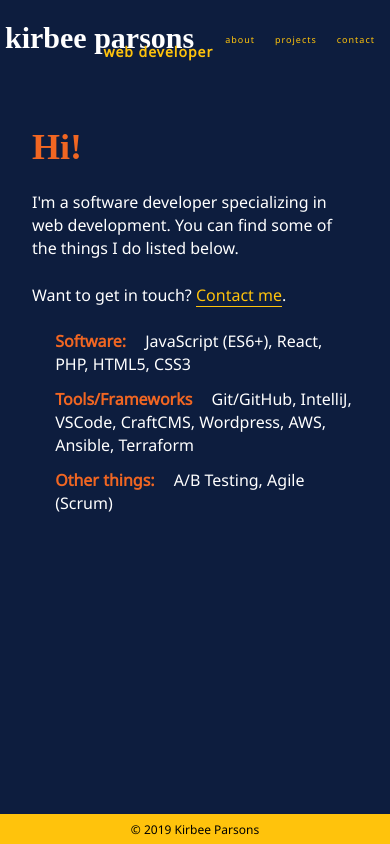
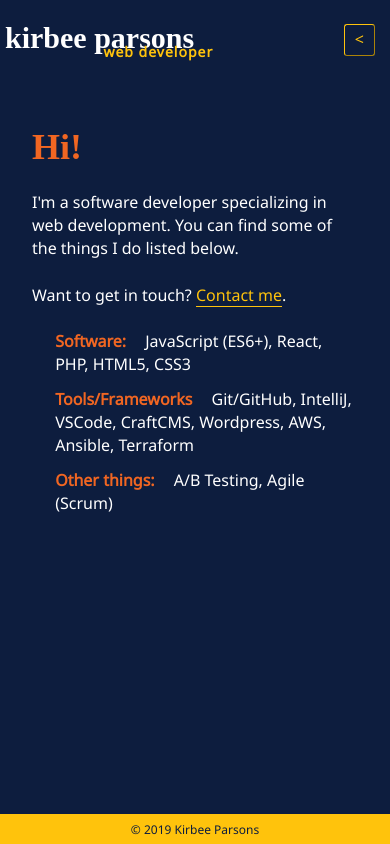
Before and after one commit to kirbee/kirbeep, a Gatsby site: page / in a window 390 px wide. Built offline with nearby package versions, Linux system fonts and the light colour scheme; Gatsby itself is replaced by a stand-in of ours; a web font is replaced by a local one.

Commit message:
add mobile nav

```diff
--- /dev/null
+++ b/src/components/MobileNav.js
@@ -0,0 +1,106 @@
+import React, { Component } from 'react';
+import { UndecoratedLink } from 'common/UndecoratedLink';
+import styled from 'styled-components';
+import PropTypes from 'prop-types';
+
+const Button = styled.button`
+  z-index: 3;
+  background-color: transparent;
+  border-radius: 3px;
+  border-width: 1px;
+  ${(p) =>
+    p.isOpen
+      ? 'color: #0d1d3e; border-color: #0d1d3e; transform: rotate(180deg);'
+      : 'color: #ffc30c; border-color: #ffc30c;'};
+  outline: none;
+  padding: 3px 10px;
+  margin-right: 10px;
+  transition: color 0.25s ease-in, transform 0.25s ease-in;
+`;
+
+const MobileDrawer = styled.div`
+  position: fixed;
+  top: 0;
+  right: -${(p) => p.width};
+  width: ${(p) => p.width};
+  background-color: #ffc30c;
+  ${(p) => (p.isOpen ? `transform: translateX(-${p.width});` : '')};
+  transition: transform 0.25s ease-in;
+  z-index: 2;
+  padding: 15px;
+  padding-top: 60px;
+  border-radius: 0 0 0 3px;
+`;
+
+const Overlay = styled.div`
+  position: fixed;
+  top: 0;
+  left: 0;
+  right: 0;
+  bottom: 0;
+  width: 100%;
+  height: 100%;
+  z-index: 1;
+  ${(p) => (p.isOpen ? '' : 'display: none;')};
+`;
+
+const MobileLink = styled(UndecoratedLink)`
+  color: #0d1d3e;
+  display: block;
+
+  &:hover {
+    text-decoration: underline;
+  }
+`;
+
+class MobileNav extends Component {
+  defaultProps = {
+    width: '300px'
+  };
+
+  propTypes = {
+    width: PropTypes.string,
+    links: PropTypes.arrayOf(
+      PropTypes.shape({
+        to: PropTypes.string.isRequired,
+        label: PropTypes.string.isRequired
+      })
+    ).isRequired,
+    className: PropTypes.string
+  };
+
+  state = {
+    isOpen: false
+  };
+
+  toggleOpen = () => {
+    this.setState((prevState) => ({
+      isOpen: !prevState.isOpen
+    }));
+  };
+
+  render = () => {
+    const { width, links, className } = this.props;
+    const { isOpen } = this.state;
+    return (
+      <>
+        <Button
+          onClick={this.toggleOpen}
+          zIndex={3}
+          isOpen={isOpen}
+          className={className}
+        >
+          {'<'}
+        </Button>
+        <MobileDrawer isOpen={isOpen} width={width}>
+          {links.map((link) => (
+            <MobileLink to={link.to}>{link.label}</MobileLink>
+          ))}
+        </MobileDrawer>
+        <Overlay onClick={this.toggleOpen} isOpen={isOpen} />
+      </>
+    );
+  };
+}
+
+export { MobileNav };
--- a/src/components/header.js
+++ b/src/components/header.js
@@ -3,6 +3,22 @@ import React from 'react';
 import styled from 'styled-components';
 import { H1 } from 'common/H1';
 import { UndecoratedLink } from 'common/UndecoratedLink';
+import { MobileNav } from 'components/MobileNav';
+
+const links = [
+  {
+    to: '/about',
+    label: 'about'
+  },
+  {
+    to: '/projects',
+    label: 'projects'
+  },
+  {
+    to: '/contact',
+    label: 'contact'
+  }
+];
 
 const HeaderContainer = styled.header`
   position: sticky;
@@ -68,6 +84,18 @@ const HeaderLink = styled(UndecoratedLink)`
 const NavList = styled.nav`
   display: flex;
   justify-content: space-between;
+
+  @media (max-width: 500px) {
+    display: none;
+  }
+`;
+
+const MobileNavMq = styled(MobileNav)`
+  display: none;
+
+  @media (max-width: 500px) {
+    display: block;
+  }
 `;
 
 const NavItem = styled.div`
@@ -82,12 +110,6 @@ const NavItem = styled.div`
     color: #fff;
     transform: scale(1.1);
   }
-
-  @media (max-width: 400px) {
-    font-size: 9px;
-    letter-spacing: 1px;
-    padding: 10px;
-  }
 `;
 
 const Header = ({ siteTitle, siteSubTitle }) => (
@@ -97,16 +119,13 @@ const Header = ({ siteTitle, siteSubTitle }) => (
       <SubtitleWrapper>{siteSubTitle}</SubtitleWrapper>
     </HeaderLink>
     <NavList>
-      <HeaderLink to='/about'>
-        <NavItem>About</NavItem>
-      </HeaderLink>
-      <HeaderLink to='/projects'>
-        <NavItem>Projects</NavItem>
-      </HeaderLink>
-      <HeaderLink to='/contact'>
-        <NavItem>Contact</NavItem>
-      </HeaderLink>
+      {links.map((link) => (
+        <HeaderLink to={link.to} key={link.to}>
+          <NavItem>{link.label}</NavItem>
+        </HeaderLink>
+      ))}
     </NavList>
+    <MobileNavMq width='200px' links={links} />
   </HeaderContainer>
 );
 
--- a/src/components/layout.js
+++ b/src/components/layout.js
@@ -28,7 +28,7 @@ const Footer = styled.footer`
   padding: 0.2rem 2rem;
   background-color: #ffc30c;
   font-size: 12px;
-  color: #000;
+  color: #0d1d3e;
 `;
 
 const Layout = ({ children }) => (
```
